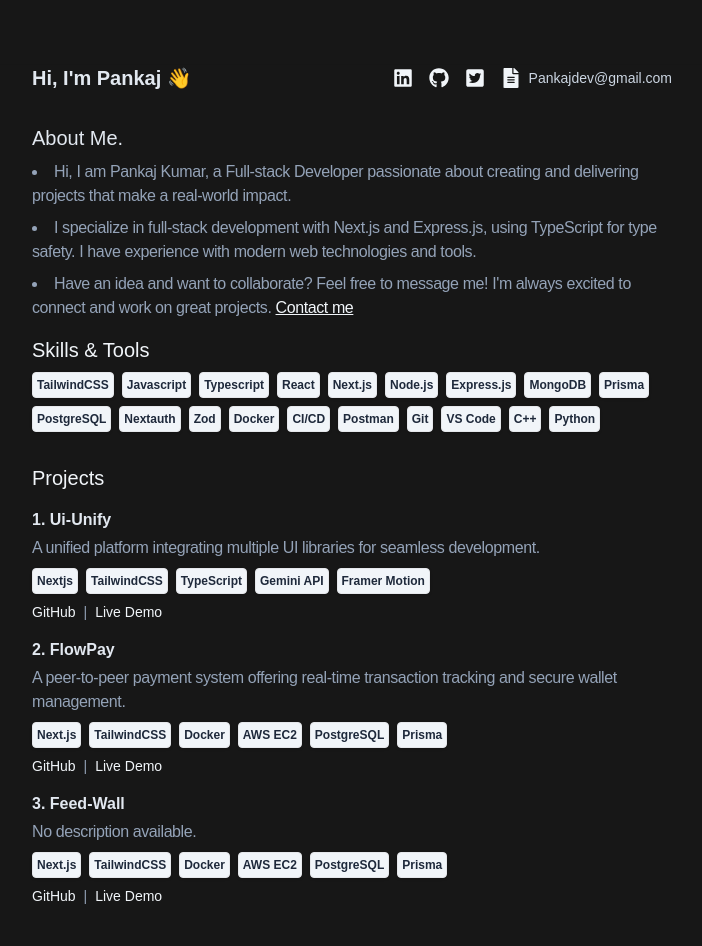
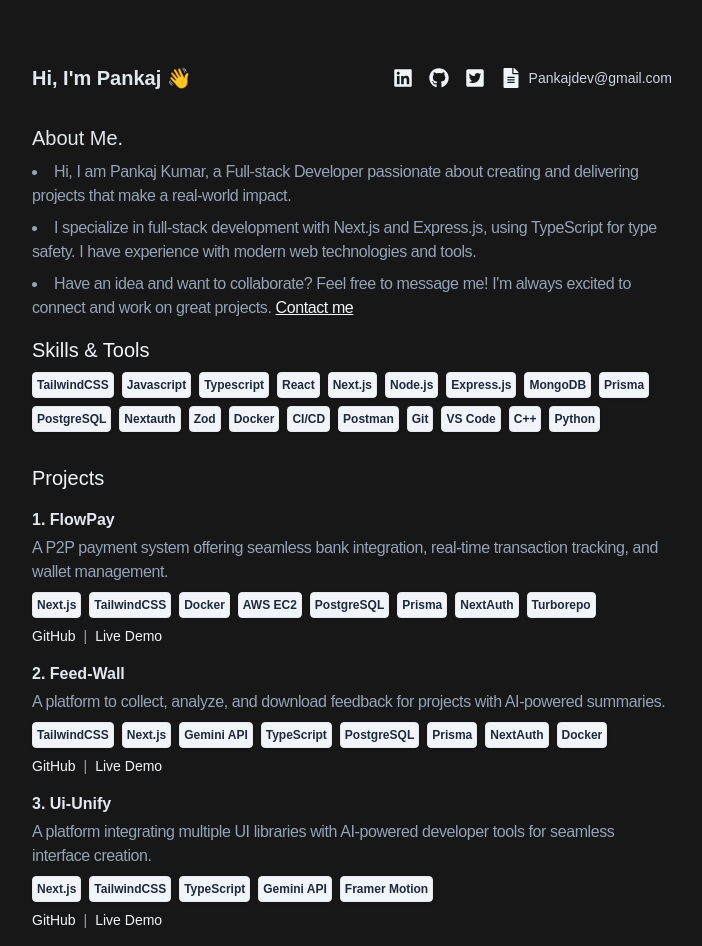
Before and after one commit to PankajKumardev/Minimal-portfolio, a Next.js app: page / in a window 1280 px wide. Shown: the whole page, without its empty margins (288-990 px from the left). Before the commit the page ends 922 px from the top, so only its background shows below. Built offline with nearby package versions, Linux system fonts and the light colour scheme.

Commit message:
update project descriptions; enhance details for FlowPay and Feed-Wall, and reintroduce Ui-Unify with improved information

```diff
--- a/components/Projects.tsx
+++ b/components/Projects.tsx
@@ -1,10 +1,44 @@
 const projects = [
+  {
+    title: 'FlowPay',
+    description:
+      'A P2P payment system offering seamless bank integration, real-time transaction tracking, and wallet management.',
+    tech: [
+      'Next.js',
+      'TailwindCSS',
+      'Docker',
+      'AWS EC2',
+      'PostgreSQL',
+      'Prisma',
+      'NextAuth',
+      'Turborepo',
+    ],
+    github: 'https://github.com/PankajKumardev/flowpay',
+    live: 'https://flowpay-one.vercel.app',
+  },
+  {
+    title: 'Feed-Wall',
+    description:
+      'A platform to collect, analyze, and download feedback for projects with AI-powered summaries.',
+    tech: [
+      'TailwindCSS',
+      'Next.js',
+      'Gemini API',
+      'TypeScript',
+      'PostgreSQL',
+      'Prisma',
+      'NextAuth',
+      'Docker',
+    ],
+    github: 'https://github.com/PankajKumardev/feedwall',
+    live: 'https://flowpay-one.vercel.app',
+  },
   {
     title: 'Ui-Unify',
     description:
-      'A unified platform integrating multiple UI libraries for seamless development.',
+      'A platform integrating multiple UI libraries with AI-powered developer tools for seamless interface creation.',
     tech: [
-      'Nextjs',
+      'Next.js',
       'TailwindCSS',
       'TypeScript',
       'Gemini API',
@@ -13,45 +47,15 @@
     github: 'https://github.com/pankajkumardev/ui-unify',
     live: 'https://ui-unify.vercel.app',
   },
-  {
-    title: 'FlowPay',
-    description:
-      'A peer-to-peer payment system offering real-time transaction tracking and secure wallet management.',
-    image: '',
-    tech: [
-      'Next.js',
-      'TailwindCSS',
-      'Docker',
-      'AWS EC2',
-      'PostgreSQL',
-      'Prisma',
-    ],
-    github: 'https://github.com/PankajKumardev/flowpay',
-    live: 'https://flowpay-one.vercel.app',
-  },
+];
 
-  {
-    title: 'Feed-Wall',
-    description: '',
-    tech: [
-      'Next.js',
-      'TailwindCSS',
-      'Docker',
-      'AWS EC2',
-      'PostgreSQL',
-      'Prisma',
-    ],
-    github: 'https://github.com/PankajKumardev/feedwall',
-    live: 'https://flowpay-one.vercel.app',
-  },
-];
 export default function Projects() {
   return (
     <div className="mt-8 mx-auto max-w-2xl sm:px-2 md:px-4 px-8">
       <h1 className="text-xl text-slate-100">Projects</h1>
       <div>
         {projects.map((project, index) => (
-          <div key={index} className="my-4 rounded-lg ">
+          <div key={index} className=" my-4 rounded-lg ">
             <h2 className="text-base font-semibold text-slate-200">
               {index + 1}. {project.title}
             </h2>
```
